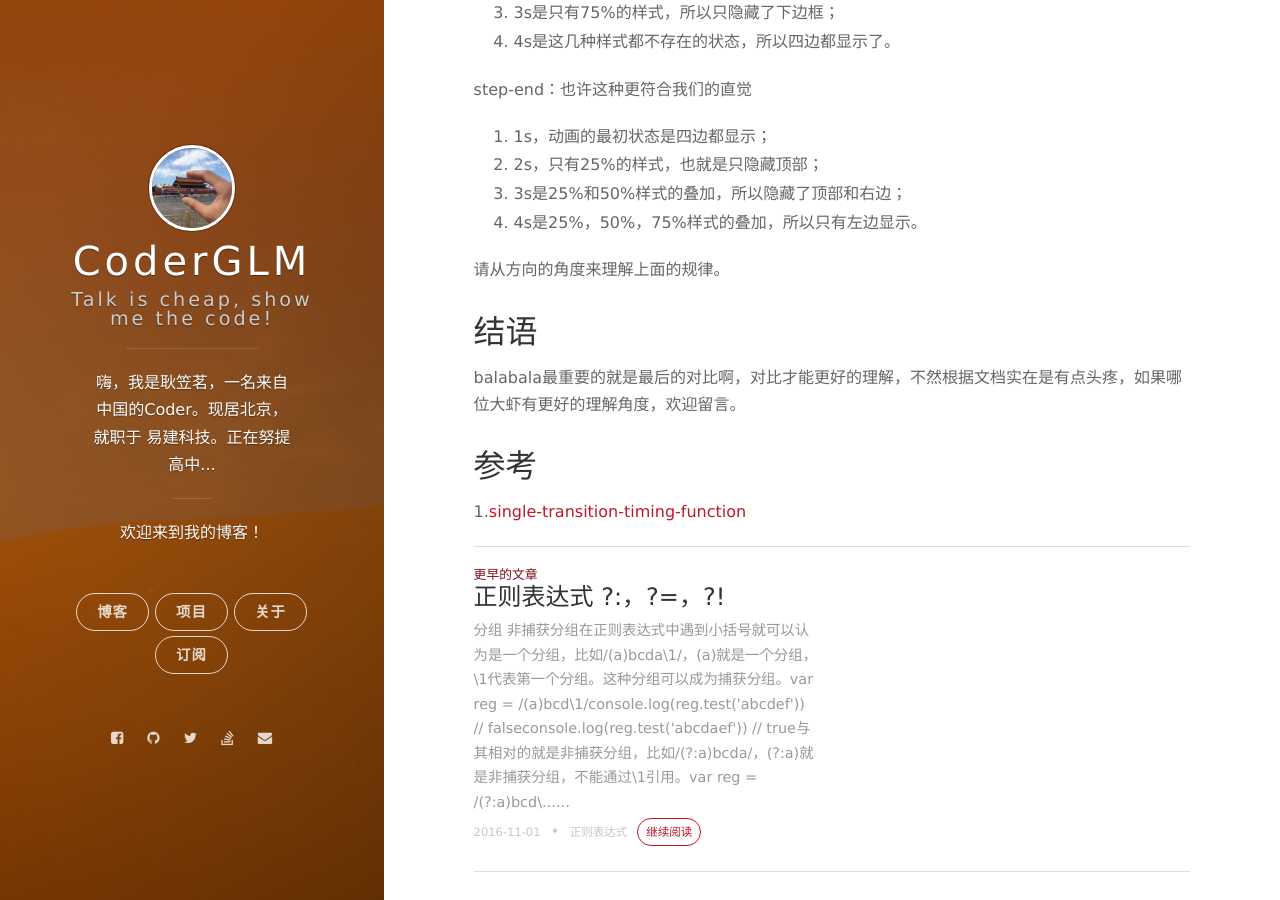
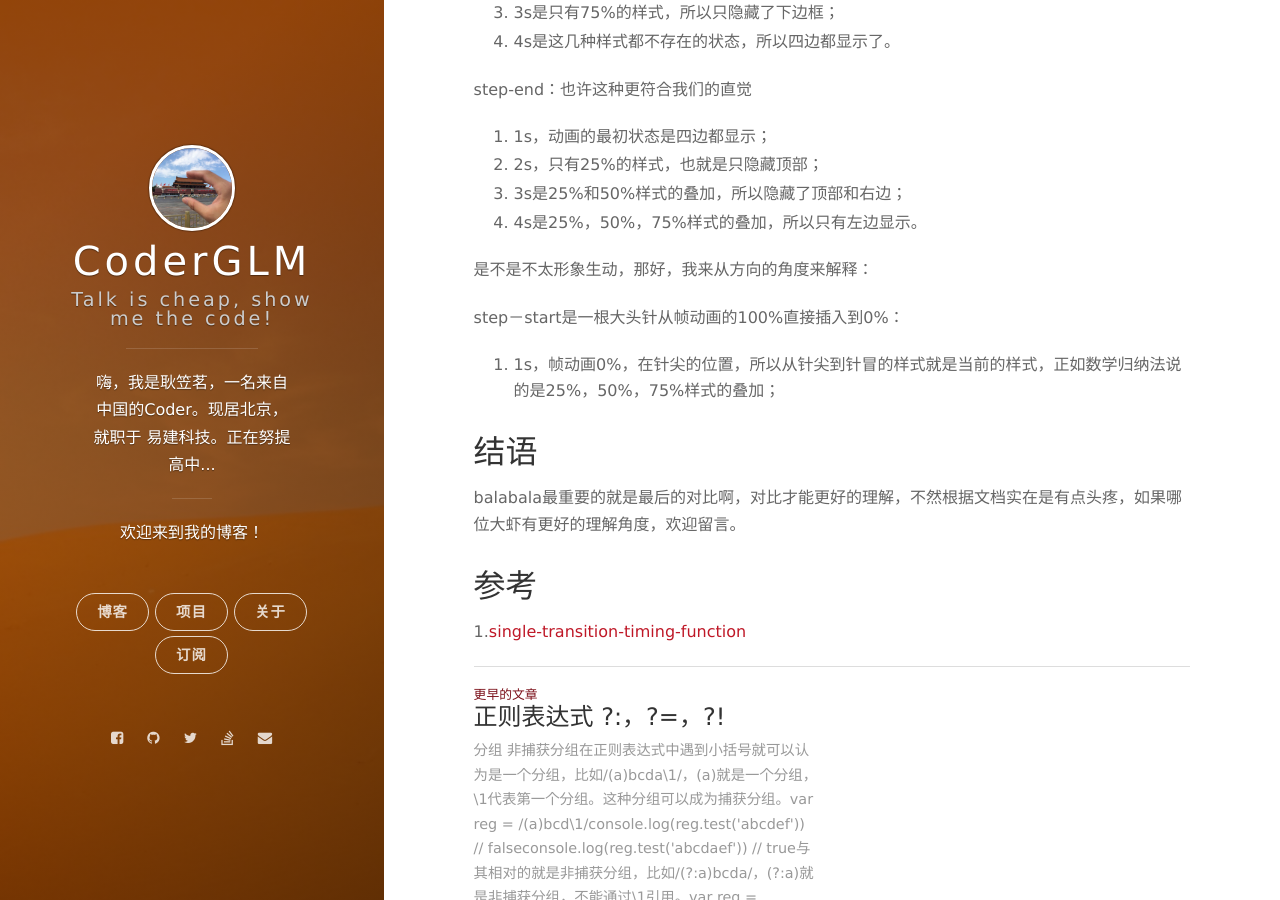
Before and after one commit to CoderLim/jekyll-based-blog, a Jekyll site: the page built from _posts/2016-11-09-css3-timing-function-steps.markdown, in a window 1280 px wide and 900 px high, scrolled down 4036 px. Built offline with Jekyll 4.4.1, drawn with Linux system fonts in a browser that asks for light colours; nearby versions of some CDN libraries; comment, search, counter and statistics services are not loaded.

Commit message:
Update _posts/2016-11-09-css3-timing-function-steps.markdown

```diff
--- a/_posts/2016-11-09-css3-timing-function-steps.markdown
+++ b/_posts/2016-11-09-css3-timing-function-steps.markdown
@@ -123,7 +123,11 @@ step-end：也许这种更符合我们的直觉
 3. 3s是25%和50%样式的叠加，所以隐藏了顶部和右边；
 4. 4s是25%，50%，75%样式的叠加，所以只有左边显示。
 
-请从方向的角度来理解上面的规律。
+是不是不太形象生动，那好，我来从方向的角度来解释：
+
+step－start是一根大头针从帧动画的100%直接插入到0%：
+
+1. 1s，帧动画0%，在针尖的位置，所以从针尖到针冒的样式就是当前的样式，正如数学归纳法说的是25%，50%，75%样式的叠加；
 
 ## 结语
 
```
